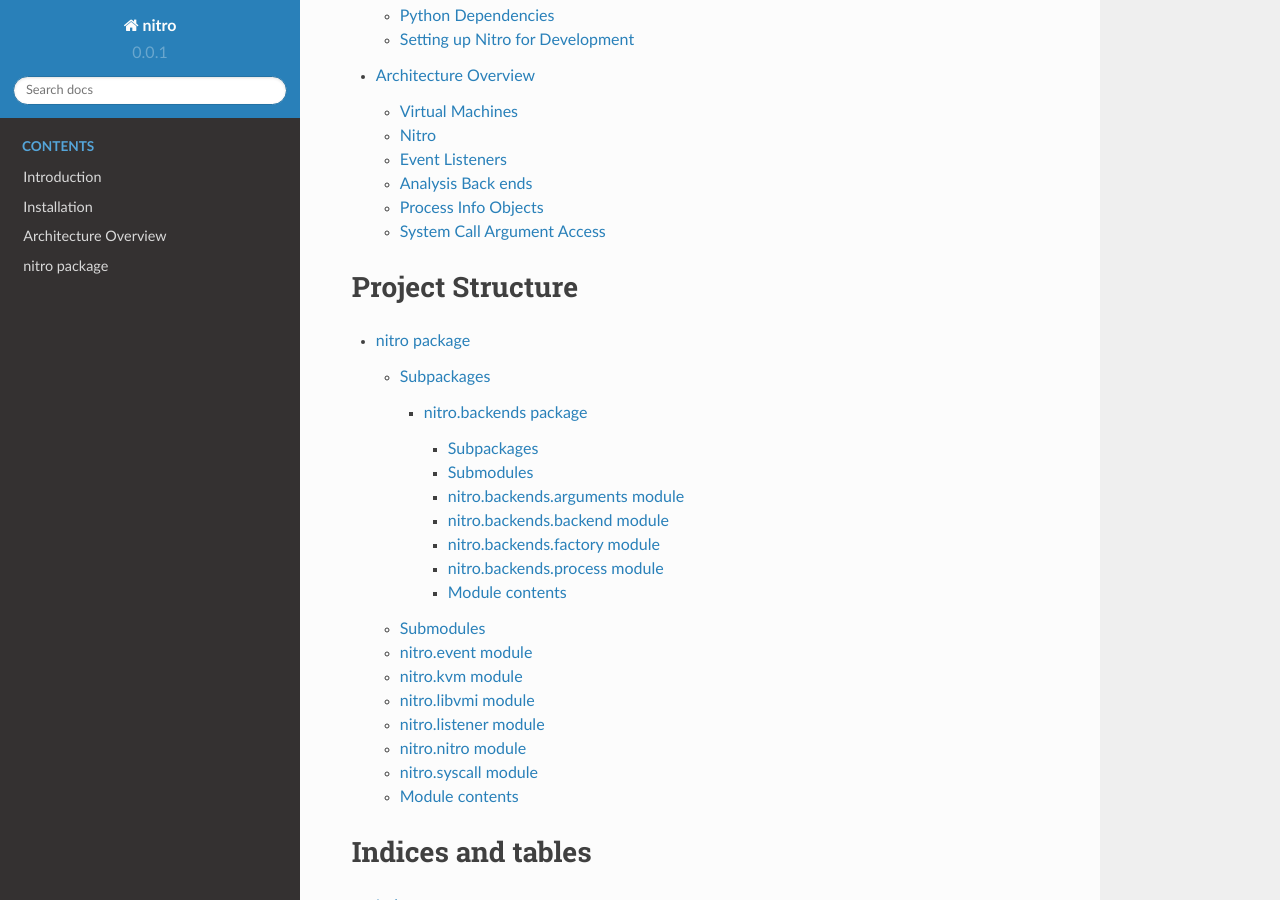
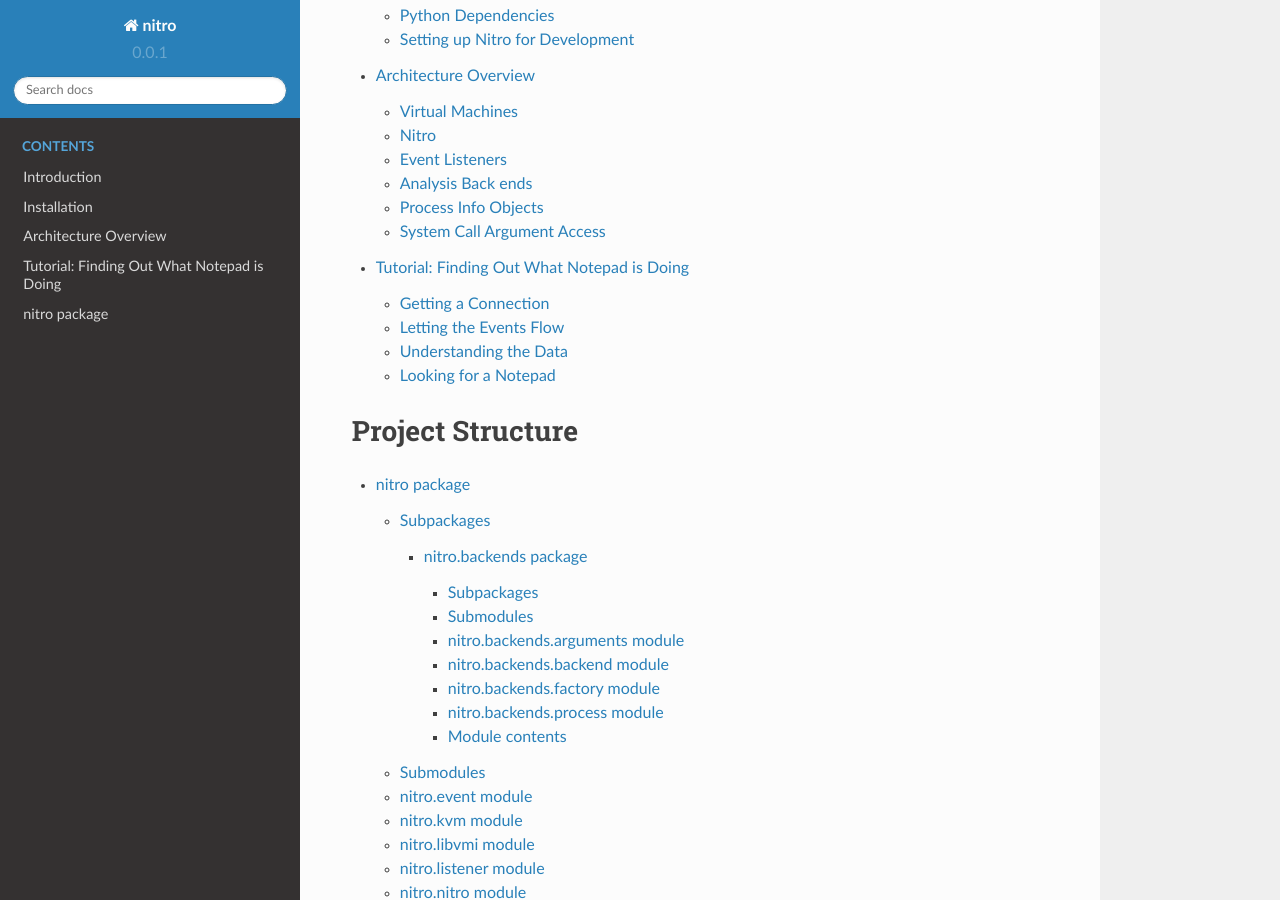
Before and after one commit to KVM-VMI/nitro, a Sphinx documentation site: the page built from doc/source/index.rst, in a window 1280 px wide and 900 px high, scrolled down 552 px. Built offline with Sphinx 7.4.7 and the Read the Docs theme 2.0.0, drawn with Linux system fonts in a browser that asks for light colours; some of the changed lines change nothing that is shown.

Commit message:
Documentation: Started working on a tutorial about getting started with Nitro. The code might not be perfect just yet.

```diff
--- a/doc/source/index.rst
+++ b/doc/source/index.rst
@@ -13,6 +13,7 @@ single line of code inside a virtual machine as all the work hapens on the host.
    introduction
    installation
    architecture
+   tutorial
 
 .. include:: modules.rst
 
--- /dev/null
+++ b/doc/source/samples/tutorial-01.py
@@ -0,0 +1,4 @@
+from nitro.nitro import Nitro
+
+with Nitro("Windows-VM", introspection=True) as nitro:
+    self.nitro.listener.set_traps(True)
--- /dev/null
+++ b/doc/source/samples/tutorial-02.py
@@ -0,0 +1,6 @@
+from nitro.nitro import Nitro
+
+with Nitro("Windows-VM", introspection=True) as nitro:
+    self.nitro.listener.set_traps(True)
+    for event in nitro.listen():
+        print(event.as_dict())
--- /dev/null
+++ b/doc/source/samples/tutorial-03.py
@@ -0,0 +1,12 @@
+from nitro.nitro import Nitro
+from nitro.libvmi import LibvmiError
+
+with Nitro("Windows-VM", introspection=True) as nitro:
+    self.nitro.listener.set_traps(True)
+    for event in nitro.listen():
+        try:
+            syscall = nitro.backend.process_event(event)
+        except LibvmiError:
+            print("Failed to analyze event :/")
+        else:
+            print(syscall.as_dict())
--- /dev/null
+++ b/doc/source/samples/tutorial-04.py
@@ -0,0 +1,13 @@
+from nitro.nitro import Nitro
+from nitro.libvmi import LibvmiError
+
+with Nitro("Windows-VM", introspection=True) as nitro:
+    self.nitro.listener.set_traps(True)
+    for event in nitro.listen():
+        try:
+            syscall = nitro.backend.process_event(event)
+        except LibvmiError:
+            print("Failed to analyze event :/")
+        else:
+            if syscall.process.name == "notepad.exe":
+                print(syscall.as_dict())
--- /dev/null
+++ b/doc/source/tutorial.rst
@@ -0,0 +1,75 @@
+Tutorial: Finding Out What Notepad is Doing
+===========================================
+
+In this chapter we will use Nitro to monitor what Windows Notepad. While this
+might not be super interesting in itself, it demonstrates all the essential
+techniques that will enable you to use Nitro for tackling real-world challenges.
+
+Getting a Connection
+--------------------
+
+The first thing to do is to initialize Nitro and attach it to a virtual machine.
+For the purposes of this tutorial, we expect the VM to be already running but we
+could of course use libvirt APIs for automating seting up the environment.
+Additionally, Nitro obviosly has to be in Python's module search path for any of
+this to work.
+
+.. literalinclude:: samples/tutorial-01.py
+
+Here, we have imported the :class:`~.Nitro` class and used it to connect to a
+libvirt domain named "Windows-VM". The optional ``introspection`` argument
+indicates that we wish Nitro to create us a suitable analysis back end.
+
+Inside the ``with`` statement, we enable traps. After the traps have been set,
+we are ready to start listening for low-level :class:`~.NitroEvent` events from
+the virtual machine.
+
+So far, the code doesn't do anything too interesting as after the traps have
+been set, Nitro exits gracefully as there is nothing more to do.
+
+Letting the Events Flow
+-----------------------
+
+Next, lets extend the code to get some events from the target machine. We can
+listen for events using :class:`~.Nitro` object's :meth:`~.Nitro.listen` method.
+Internally, Nitro will use the :class:`~.Listener` it initialized for us.
+
+.. literalinclude:: samples/tutorial-02.py
+
+:meth:`~.Nitro.listen` will give us a stream of :class:`~.NitroEvent` events.
+Each event describes a state of the machine when a system call entry or exit
+happened. Here, we simply print a representation of each event received. This
+should quickly print a lot of data about things happening inside the VM.
+
+Understanding the Data
+----------------------
+
+While having all this data is certainly interesting, it does little to help us
+in our mission to understand what Windows Notepad is doing while we use it to
+edit text. There is simply too much data with too little useful information for
+practical uses.
+
+We can remedy the situation by calling in help the analysis back end that Nitro
+helpfully created for us. Using the Windows analysis back end, we can transform
+all the low-level events into something more useful.
+
+.. literalinclude:: samples/tutorial-03.py
+
+We now invoke back end's :meth:`~.WindowsBackend.process_event` method for each incoming event
+to see what they are about. The method returns us a :class:`~.Syscall` event
+with all the associated information. It is worth noting that digging around
+virtual machine memory for information about events is a potentially challenging
+task that may result in an error. It is a good practice to catch those. Here, if
+everything went well, we will print the analysis result. This should result in
+something little more understandable.
+
+Looking for a Notepad
+---------------------
+
+Now we have everything we need to spot the bits of data that interest us. In
+this case, we are interested in what Windows Notepad is doing when we open it.
+
+.. literalinclude:: samples/tutorial-04.py
+
+To find out Notepad related events we simply inspect the process property
+associated with the event.
```
